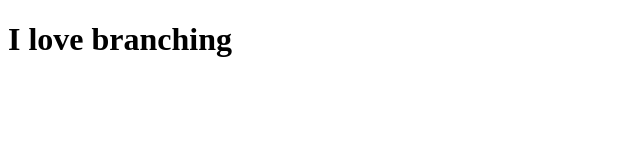
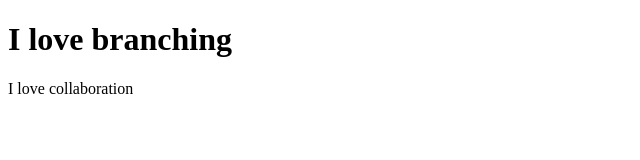
Before and after one commit to evwilkin/branching-practice, a plain HTML site: page index.html in a window 1280 px wide. Shown: the whole page, without its empty margins (0-640 px from the left). Drawn offline with Linux system fonts and the light colour scheme.

Commit message:
Making a commit on collaboration branch

```diff
--- a/index.html
+++ b/index.html
@@ -5,5 +5,7 @@
 </head>
 <body>
 	<h1>I love branching</h1>
+
+	<p>I love collaboration</p>
 </body>
 </html>
```
